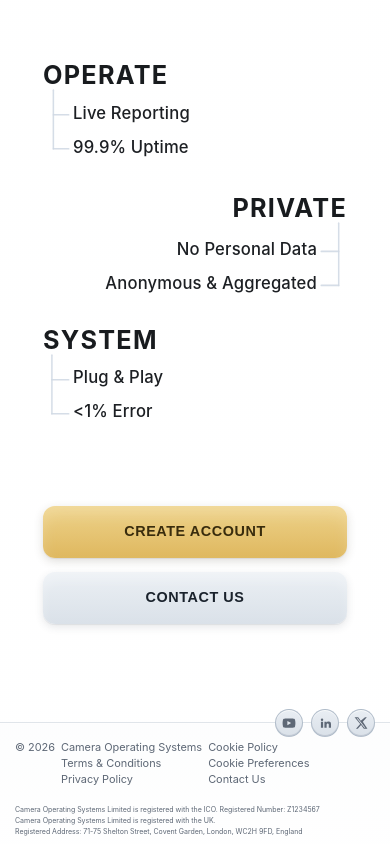
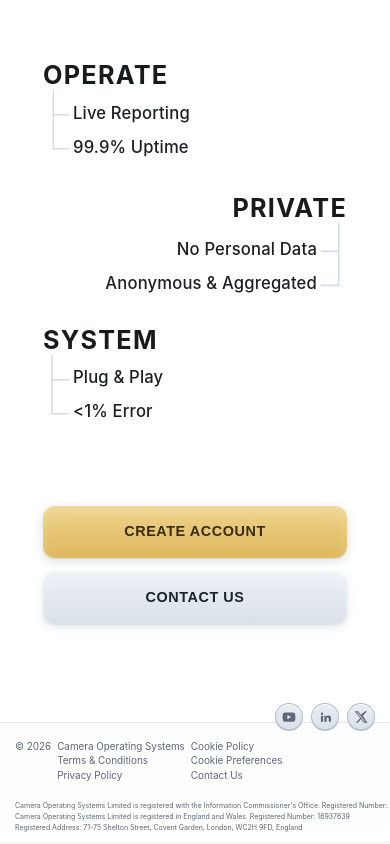
Before and after one commit to Ali-Nigzu/portal, a React (Vite) app in the folder frontend/: page / in a window 390 px wide. Shown: the part 1833-2677 px from the top of the page. Built offline with nearby package versions, Linux system fonts and the light colour scheme; no server answers.

Commit message:
Finalize footer legal copy and mobile sizing control

```diff
--- a/frontend/src/features/landing/content.ts
+++ b/frontend/src/features/landing/content.ts
@@ -53,8 +53,8 @@ export const landingCopy = {
     primaryLinks: ["Terms & Conditions", "Privacy Policy"],
     secondaryLinks: ["Cookie Policy", "Cookie Preferences", "Contact Us"],
     legalLines: [
-      "Camera Operating Systems Limited is registered with the ICO. Registered Number: Z1234567",
-      "Camera Operating Systems Limited is registered with the UK.",
+      "Camera Operating Systems Limited is registered with the Information Commissioner's Office. Registered Number: Z1234567",
+      "Camera Operating Systems Limited is registered in England and Wales. Registered Number: 16937639",
       "Registered Address: 71-75 Shelton Street, Covent Garden, London, WC2H 9FD, England",
     ],
     socials: {
--- a/frontend/src/styles/LandingPage.css
+++ b/frontend/src/styles/LandingPage.css
@@ -1660,13 +1660,14 @@ body {
   }
 
   .landing-footer-mobile-top-links {
+    --footer-top-row-size: clamp(0.62rem, 1.95vw, 0.69rem);
     display: grid;
     grid-template-columns: max-content max-content max-content;
     justify-content: start;
     column-gap: 6px;
     row-gap: 3px;
     align-items: baseline;
-    font-size: 0.685rem;
+    font-size: var(--footer-top-row-size);
     line-height: 1.2;
   }
 
@@ -1728,7 +1729,7 @@ body {
 
   .landing-footer-social {
     position: absolute;
-    top: -14px;
+    top: -20px;
     right: 15px;
     z-index: 3;
     align-self: auto;
```
